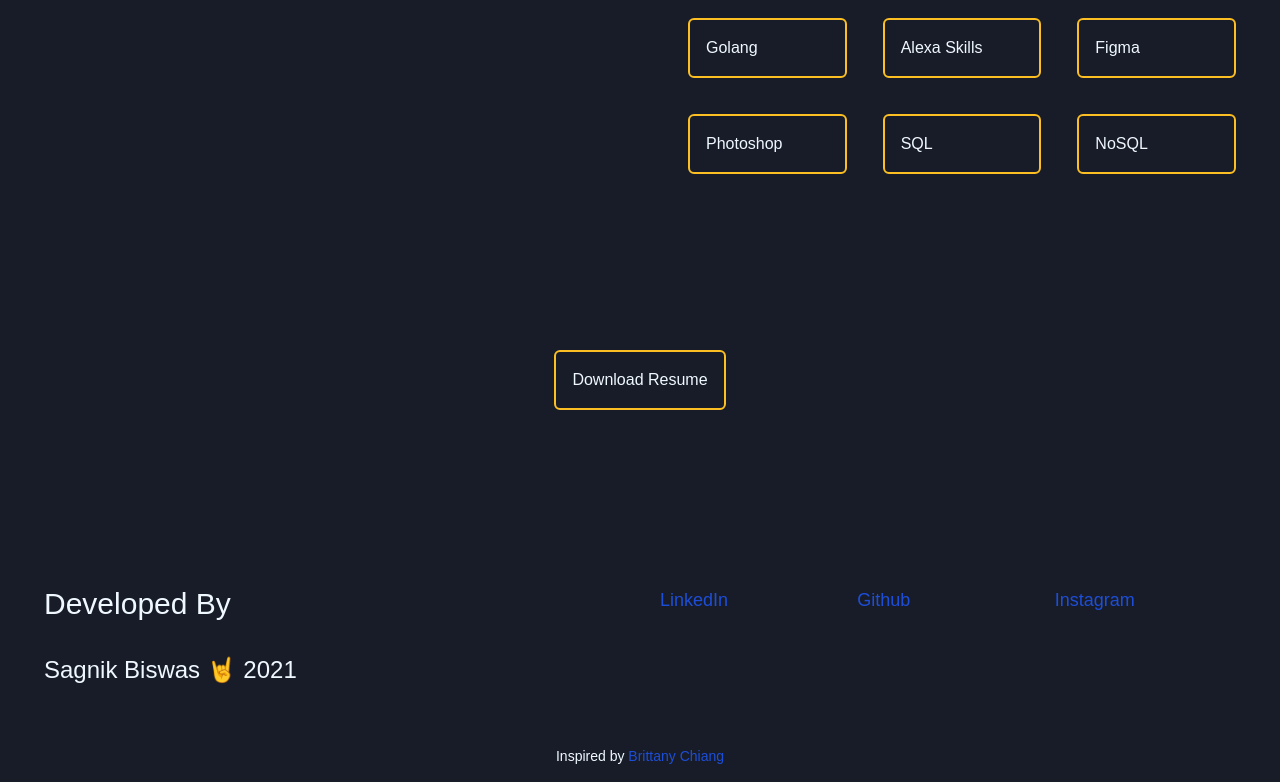
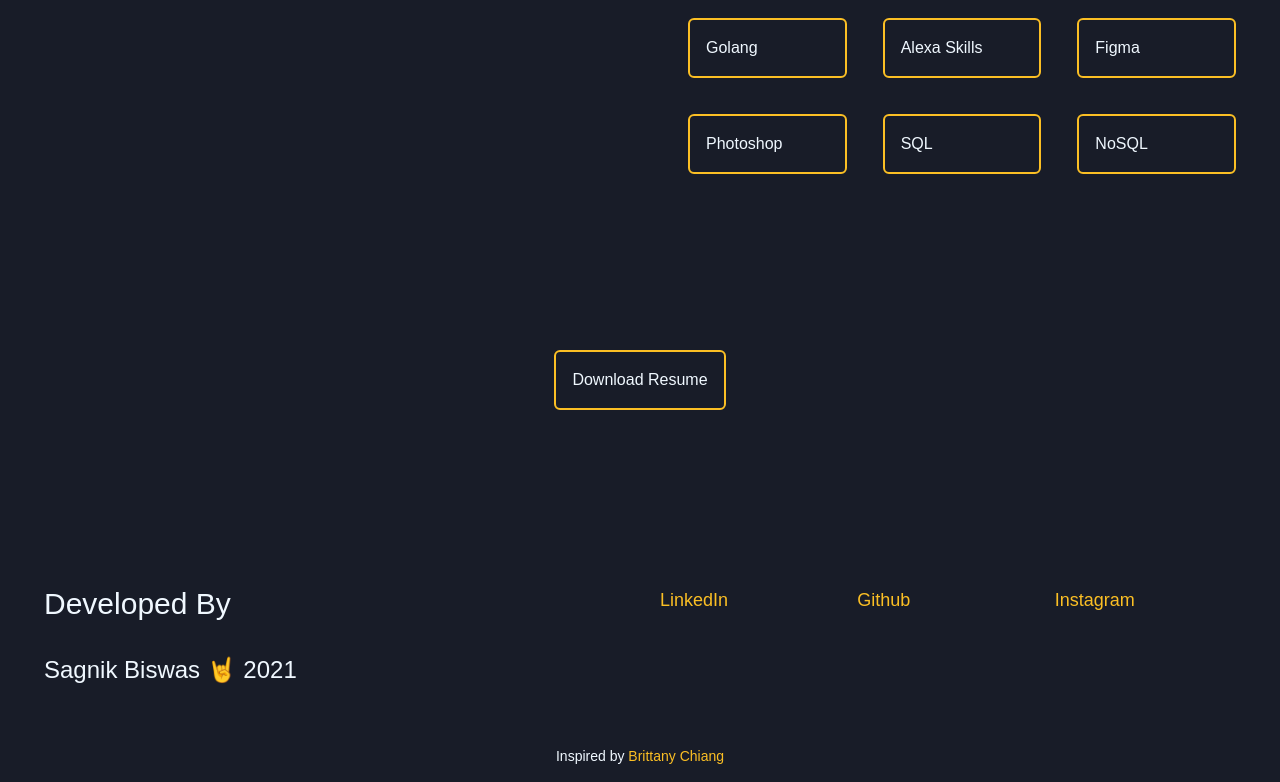
Before and after one commit to sbiswas2209/david, a Next.js app: page / in a window 1280 px wide. Shown: the part 2650-3432 px from the top of the page. Built offline with nearby package versions, Linux system fonts and the light colour scheme.

Commit message:
🔍 Improve SEO

```diff
--- a/components/footer.js
+++ b/components/footer.js
@@ -9,18 +9,18 @@ const Footer = () => {
         </div>
         <div className='lg:grid grid-cols-3 gap-4 sm:grid grid-rows-3 gap-4'>
             <a href="https://www.linkedin.com/in/sbiswas2209/" target='_blank'>
-                <p className='text-blue-700 text-lg'>LinkedIn</p>
+                <p className='text-yellow-400 text-lg'>LinkedIn</p>
             </a>
             <a href="https://www.github.com/sbiswas2209/" target='_blank'>
-                <p className='text-blue-700 text-lg'>Github</p>
+                <p className='text-yellow-400 text-lg'>Github</p>
             </a>
             <a href="https://www.instagram.com/_its_sagnik" target='_blank'>
-                <p className='text-blue-700 text-lg'>Instagram</p>
+                <p className='text-yellow-400 text-lg'>Instagram</p>
             </a>
         </div>
       </div>
       <p className='text-sm text-center pb-4'>
-          Inspired by <a href="https://bchiang7.github.io/" className='text-blue-700'>Brittany Chiang</a>
+          Inspired by <a href="https://bchiang7.github.io/" className='text-yellow-400'>Brittany Chiang</a>
       </p>
     </footer>
   );
--- a/pages/_app.js
+++ b/pages/_app.js
@@ -7,7 +7,9 @@ function MyApp({ Component, pageProps }) {
     <>
       <Head>
         <title>Sagnik Biswas</title>
-
+        <meta name="description" content="Free Web tutorials" />
+        <meta name="keywords" content="Sagnik, Biswas, Sagnik Biswas, SRM, SRMKZILLA, Alexa Developers SRM, Flutter, Flutter Dev, Dev, Developer, Golang, Golang developer" />
+        <meta name="author" content="Sagnik Biswas" />
       </Head>
       <Layout className="bg-grey-800">
         <Component {...pageProps} />
```
